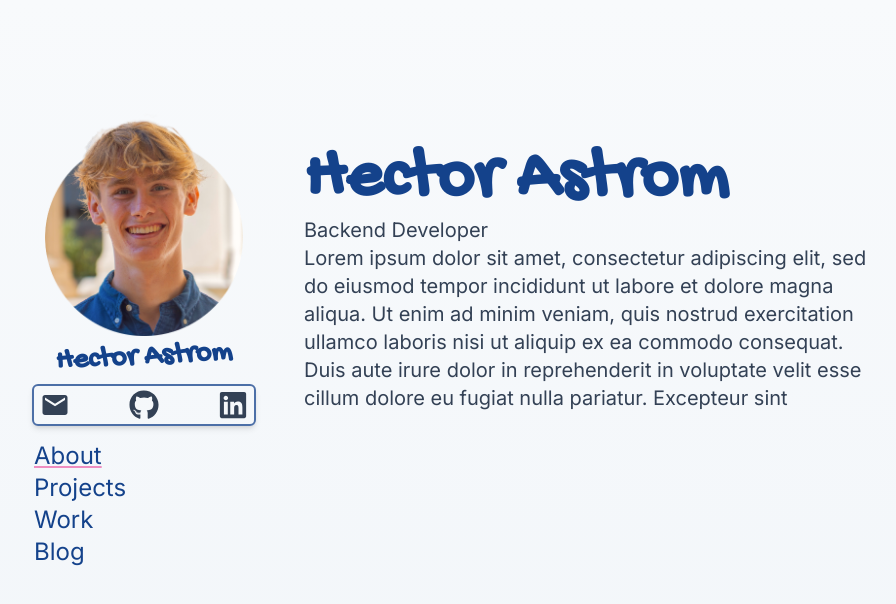
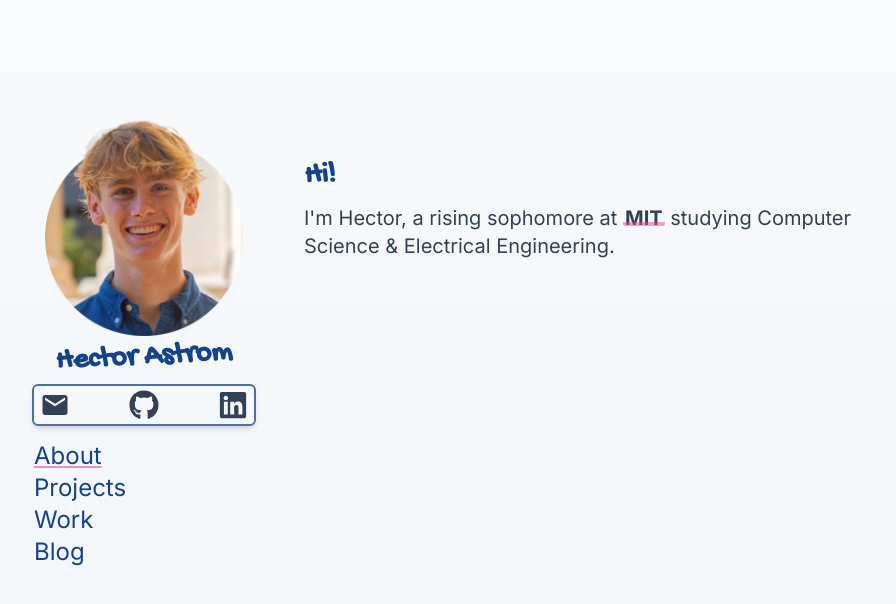
Before and after one commit to hectorastrom/personal-website, a Next.js app: page / in a window 1280 px wide. Shown: the top 604 px of the page, without its empty margins (184-1080 px from the left). Built offline with nearby package versions, Linux system fonts and the light colour scheme.

Commit message:
Got basics of homepage complete!

```diff
--- a/src/app/globals.css
+++ b/src/app/globals.css
@@ -8,7 +8,7 @@
 
 @font-face {
   font-family: 'TitleFont';
-  src: url('/fonts/gochihand.ttf') format('truetype');
+  src: url('/fonts/gochihand.ttf') format('opentype');
   font-weight: normal;
   font-style: normal;
 }
@@ -26,7 +26,7 @@ body::before {
 /* Link Highlighting, courtesy of Albert */
 
 .highlight-color::after {
-  background-color: rgba(255, 123, 0, 0.4);
+  background-color: rgba(236, 72, 153, .5);
 }
 
 
@@ -36,6 +36,7 @@ a {
   text-decoration: none;
   display: inline-block;
   padding: 0 2px;
+  font-weight: bold;
 }
 
 /* Create the translucent underline */
@@ -56,15 +57,15 @@ a::after {
 
 }
 
-.custom-link:hover {
+a:hover {
   color: black;
 }
 
-.custom-link:hover::after {
+a:hover::after {
   bottom: 17%;
   height: 69%;
   /* Engulfing the text */
-  border-radius: 5px;
+  border-radius: 4px;
   /* Rounded corners when engulfing */
 }
 
--- a/src/app/page.tsx
+++ b/src/app/page.tsx
@@ -1,22 +1,18 @@
+import NameTitle from "@/components/NameTitle";
+
 export default function Home() {
   return (
     <>
-      <div className="relative inline-block shimmer-container">
-        <h1
-          className={`font-title text-7xl font-bold text-emphasis shimmer-text`}
-        >
-          Hector Astrom
-        </h1>
+      <div className="flex flex-col gap-6">
+        <NameTitle text="Hi!" />
+        <p>
+          I'm Hector, a rising sophomore at{" "}
+          <a className="highlight-color" href="https://www.eecs.mit.edu/">
+            MIT
+          </a>{" "}
+          studying Computer Science & Electrical Engineering.
+        </p>
       </div>
-      <p className="text-md">Backend Developer</p>
-      <p>
-        Lorem ipsum dolor sit amet, consectetur adipiscing elit, sed do eiusmod
-        tempor incididunt ut labore et dolore magna aliqua. Ut enim ad minim
-        veniam, quis nostrud exercitation ullamco laboris nisi ut aliquip ex ea
-        commodo consequat. Duis aute irure dolor in reprehenderit in voluptate
-        velit esse cillum dolore eu fugiat nulla pariatur. Excepteur sint
-
-      </p>
     </>
   );
 }
--- a/src/components/NameTitle.tsx
+++ b/src/components/NameTitle.tsx
@@ -1,8 +1,13 @@
-export default function NameTitle() {
+interface NameTitleProps {
+    text? : string;
+    inline? : boolean;
+}
+
+export default function NameTitle({text = "Hector Astrom"} : NameTitleProps) {
     return (
       <>
-        <h3 className="font-title text-2xl sm:text-3xl font-bold text-emphasis -rotate-2 md:-rotate-3">
-          Hector Astrom
+        <h3 className={`font-title text-2xl sm:text-3xl font-bold text-emphasis -rotate-2 md:-rotate-3`}>
+          {text}
         </h3>
       </>
     );
```
Also changed, not shown: public/fonts/neuebit.otf (renamed from public/fonts/mondwest.otf).
